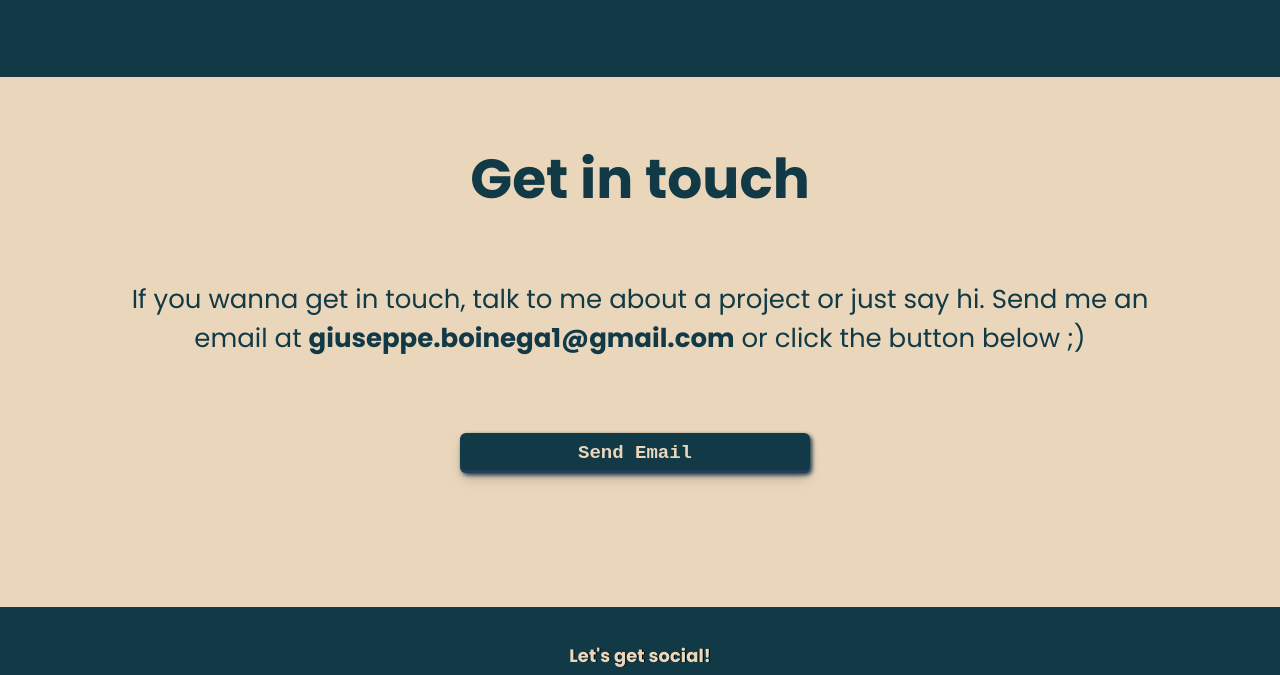
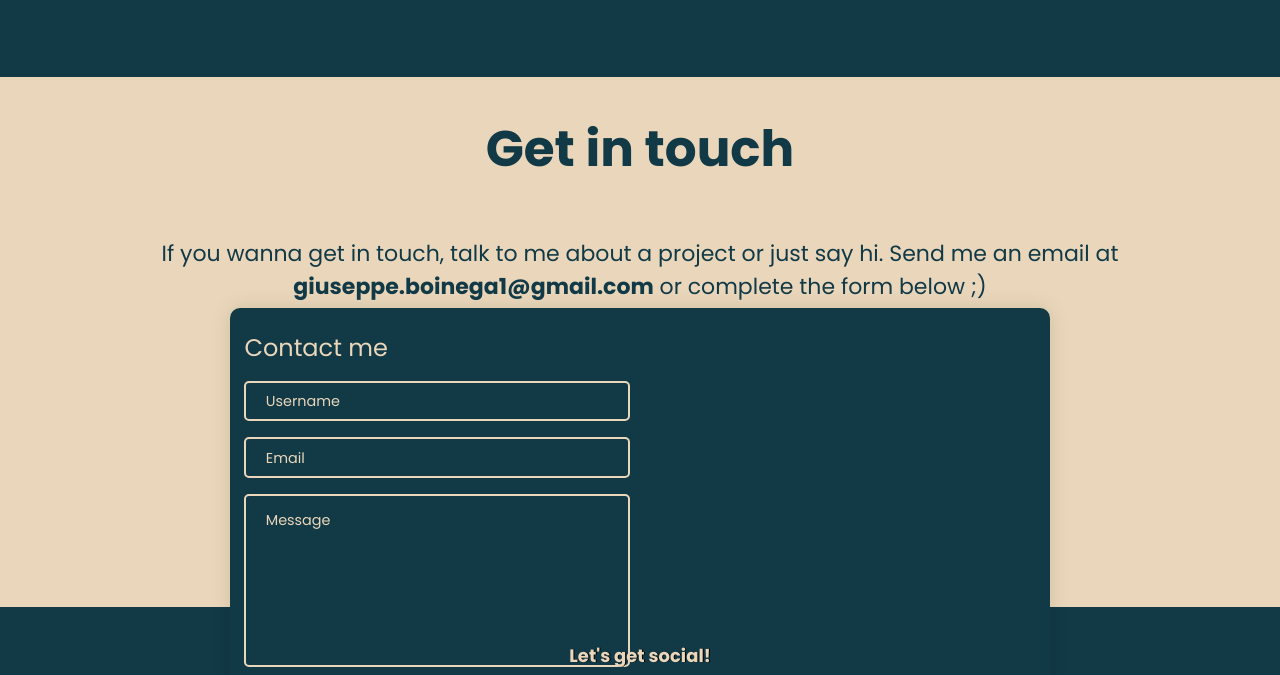
Before and after one commit to Pep97/personal_website, a website: page index.html in a window 1280 px wide. Shown: the part 3809-4484 px from the top of the page. Drawn offline with Linux system fonts and the light colour scheme.

Commit message:
added functioning form

```diff
--- a/index.html
+++ b/index.html
@@ -306,7 +306,7 @@
                 <h2>GestionaleJet</h2>
                 <p>it's a Java-based management system designed to handle jet rentals. It allows for the addition, visualization, and management of jets available for rent.</p>
                 <p class="tag-code" style="display: none;">java</p>
-                <button class="mr-4"><a href="https://github.com/Pep97/GestionaleJet">Code</a></button>
+                <button class="mr-4"><a href="https://github.com/Pep97/GestionaleJet" target="_blank">Code</a></button>
             </div>
 
             <div class="project-image">
@@ -381,12 +381,40 @@
         <div class="container1">
           <h1>Get in touch</h1>
           <p>If you wanna get in touch, talk to me about a project or just say hi.
-          Send me an email at <strong>giuseppe.boinega1@gmail.com</strong> or click the button below ;)</p>
-          <button><a href="mailto:giuseppe.boinega1@gmail.com">Send Email</a></button>
+          Send me an email at <strong>giuseppe.boinega1@gmail.com</strong> or complete the form below ;)</p>
+        </div>
+
+
+          <div class="form">
+              <form action="https://api.web3forms.com/submit" method="POST" autocomplete="off">
+                <input type="hidden" name="access_key" value="9a5cab40-949e-436c-996f-c508a4b8fe11">
+                <h3 class="title">Contact me</h3>
+                <div class="input-container">
+                  <input type="text" name="name" class="input" />
+                  <label for="">Username</label>
+                  <span>Username</span>
+                </div>
+                <div class="input-container">
+                  <input type="email" name="email" class="input" />
+                  <label for="">Email</label>
+                  <span>Email</span>
+                </div>
+                <div class="input-container textarea">
+                  <textarea name="message" class="input"></textarea>
+                  <label for="">Message</label>
+                  <span>Message</span>
+                </div>
+                <input type="submit" value="Send" class="btn" />
+              </form>
           </div>
 
 
       </section>
+
+
+
+
+
 
 
 
--- a/index.js
+++ b/index.js
@@ -324,3 +324,23 @@ document.querySelectorAll('#projects li').forEach(function(li) {
 
 
 // ---------------------------------------------------------
+
+
+const inputs = document.querySelectorAll(".input");
+
+function focusFunc() {
+  let parent = this.parentNode;
+  parent.classList.add("focus");
+}
+
+function blurFunc() {
+  let parent = this.parentNode;
+  if (this.value == "") {
+    parent.classList.remove("focus");
+  }
+}
+
+inputs.forEach((input) => {
+  input.addEventListener("focus", focusFunc);
+  input.addEventListener("blur", blurFunc);
+});
--- a/sass/components/_media-queries.scss
+++ b/sass/components/_media-queries.scss
@@ -977,7 +977,7 @@ nav{
     }
 
     #contact-me {
-        height: 400px;
+        height: 100%;
         h1{
             font-size: 50px;
             margin-top: 25px;
@@ -1444,7 +1444,7 @@ nav{
     }
 
     #contact-me {
-        height: 400px;
+        height: 100%;
         h1{
             font-size: 50px;
             margin-top: 25px;
--- a/sass/sections/_contact-me.scss
+++ b/sass/sections/_contact-me.scss
@@ -3,9 +3,8 @@
     background-color: $third;
     color: $first;
     padding-bottom: 70px;
+    z-index: 2;
     position: relative;
-    z-index: 2;
-
 
     .container1{
 
@@ -14,7 +13,6 @@
         align-items: center;
         padding-top: 35px;
         margin: 0;
-    }
 
         h1{
             width: 80%;
@@ -35,66 +33,188 @@
             padding: 0;
         }
 
-    button{
+    }
 
-        align-items: center;
-        appearance: none;
+    .form {
+      width: 90%;
+      max-width: 820px;
       background-color: $first;
-        border: 0;
-        border-radius: 6px;
-        box-shadow: rgba(17, 57, 70, 1) 2px 2px 4px,rgba(45, 35, 66, .3) 0 7px 13px -3px,rgba(58, 65, 111, .5) 0 -3px 0 inset;
-        cursor: pointer;
-        display: inline-flex;
-        font-family: "JetBrains Mono",monospace;
-        height: 35px;
-        width: 250px;
-        justify-content: center;
+      border-radius: 10px;
+      box-shadow: 0 0 20px 1px rgba(0, 0, 0, 0.1);
+      z-index: 2;
+      margin: 0 auto;
+      overflow: hidden;
+      display: grid;
+      grid-template-columns: repeat(2, 1fr);
+    }
 
-        margin-right: 25px;
-        margin-top: 40px;
+    form {
+      padding: 1rem 0.9rem;
+      z-index: 10;
+      overflow: hidden;
+      position: relative;
+      color: $third;
 
+      .title {
+        color: $third;
+        font-weight: 500;
+        font-size: 1.5rem;
+        margin-bottom: 0.4rem;
+        margin-top: 0.4rem;
+      }
 
-        @keyframes swing {
-          15% {
-            transform: translateX(5px);
+      .input-container {
+        position: relative;
+        margin: 1rem 0;
+
+        .input {
+          width: 90%;
+          outline: none;
+          border: 2px solid $third;
+          background: none;
+          padding: 0.6rem 1.2rem;
+          color: $third;
+          font-weight: 500;
+          font-size: 0.95rem;
+          letter-spacing: 0.5px;
+          border-radius: 5px;
+          transition: 0.3s;
+
         }
-          30% {
-            transform: translateX(-5px);
-          }
-          50% {
-            transform: translateX(3px);
-          }
-          65% {
-            transform: translateX(-3px);
-          }
-          80% {
-            transform: translateX(2px);
-          }
-          100% {
-            transform: translateX(0);
       }
     }
 
-        &:hover {
-            background-color: $first-shadow;
-            animation: swing 0.8s ease-in-out 1;
-        }
-
-
-
-        a {
-            text-decoration: none;
-            color: $first;
-            font-size: 23px;
-            font-weight: bold;
-            color: $third;
-
+    textarea.input {
+      padding: 0.8rem 1.2rem;
+      min-height: 150px;
+      border-radius: 5px;
+      resize: none;
+      overflow-y: auto;
     }
 
 
 
 
 
+
+    .input-container label {
+      position: absolute;
+      top: 50%;
+      left: 15px;
+      transform: translateY(-50%);
+      padding: 0 0.4rem;
+      color: $third;
+      font-size: 0.9rem;
+      font-weight: 400;
+      pointer-events: none;
+      z-index: 1000;
+      transition: 0.5s;
+    }
+
+    .input-container.textarea label {
+      top: 1rem;
+      transform: translateY(0);
+    }
+
+    .btn {
+      padding: 0.6rem 1.3rem;
+      background-color: $third;
+      font-size: 18px;
+      font-weight: bold;
+      color: $first;
+      border-radius: 5px;
+      outline: none;
+      cursor: pointer;
+      transition: 0.3s;
+      margin: 0;
+      width: 100%;
+      font-family: "JetBrains Mono",monospace;
+      box-shadow: rgba(17, 57, 70, 1) 2px 2px 4px,rgba(45, 35, 66, .3) 0 7px 13px -3px,rgba(58, 65, 111, .5) 0 -3px 0 inset;
+      appearance: none;
+      border: 0;
+
+
+    }
+
+    .btn:hover {
+      background-color: transparent;
+      background-color: $second;
+
+    }
+
+    .input-container span {
+      position: absolute;
+      top: 0;
+      left: 25px;
+      transform: translateY(-50%);
+      font-size: 0.8rem;
+      padding: 0 0.4rem;
+      color: transparent;
+      pointer-events: none;
+      z-index: 500;
+    }
+
+    .input-container span:before,
+    .input-container span:after {
+      content: "";
+      position: absolute;
+      width: 10%;
+      opacity: 0;
+      transition: 0.3s;
+      height: 5px;
+      background-color: $first;
+      top: 50%;
+      transform: translateY(-50%);
+    }
+
+    .input-container span:before {
+      left: 50%;
+    }
+
+    .input-container span:after {
+      right: 50%;
+    }
+
+    .input-container.focus label {
+      top: 0;
+      transform: translateY(-50%);
+      left: 25px;
+      font-size: 0.8rem;
+    }
+
+    .input-container.focus span:before,
+    .input-container.focus span:after {
+      width: 50%;
+      opacity: 1;
+    }
+
+    @media (max-width: 850px) {
+      .form {
+        grid-template-columns: 1fr;
+      }
+
+    }
+
+    @media (max-width: 480px) {
+      .container {
+        padding: 1.5rem;
+      }
+
+      form{
+        padding: 1.7rem 1.6rem;
+      }
+
+      .title {
+        font-size: 1.15rem;
+      }
+
+      .input {
+        padding: 0.45rem 1.2rem;
+      }
+
+      .btn {
+        padding: 0.45rem 1.2rem;
+      }
     }
 
 
--- a/sass/sections/_footer.scss
+++ b/sass/sections/_footer.scss
@@ -14,7 +14,6 @@ footer{
         margin: 0;
         padding: 0;
         z-index: 2;
-        position: relative;
     }
 
     .container-buttons{
```
Also changed, not shown: css/index.min.css, 1 other file. Lines whose indentation alone changed are shown as unchanged.
